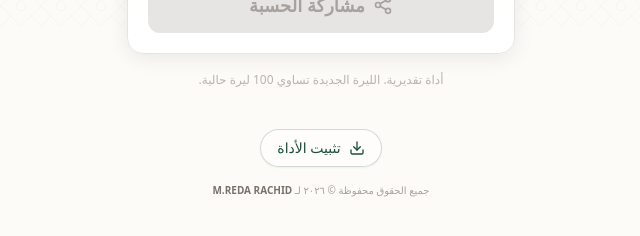
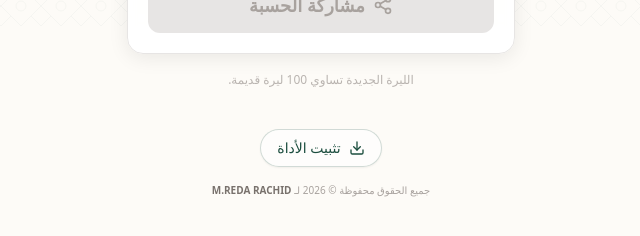
Before and after one commit to mREDAra/new-lira, a React (Vite) app: page / in a window 1280 px wide. Shown: the part 774-1010 px from the top of the page, without its empty margins (319-959 px from the left). Built offline with nearby package versions, Linux system fonts and the light colour scheme.

Commit message:
feat: Clarify banknote comparison and year format
Update the note below the card to clarify that the new Lira equals 100 old Lira.
Also, format the copyright year to use Arabic numerals.

```diff
--- a/src/App.tsx
+++ b/src/App.tsx
@@ -358,7 +358,7 @@ const App: React.FC = () => {
         {/* Note Below Card */}
         <div className="text-center px-6">
           <p className="text-stone-400 text-xs leading-relaxed opacity-80">
-            أداة تقديرية. الليرة الجديدة تساوي 100 ليرة حالية.
+            الليرة الجديدة تساوي 100 ليرة قديمة.
           </p>
         </div>
 
@@ -376,7 +376,7 @@ const App: React.FC = () => {
 
           {/* Copyright & Social */}
           <div className="text-[10px] text-stone-400 text-center">
-             <span>جميع الحقوق محفوظة © ٢٠٢٦ لـ </span>
+             <span>جميع الحقوق محفوظة © 2026 لـ </span>
              <a
                href="https://www.instagram.com/m_reda_ra/"
                target="_blank"
```
